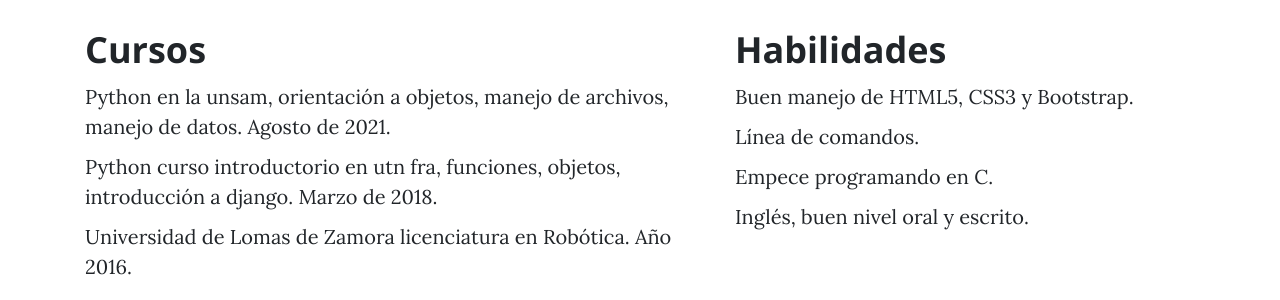
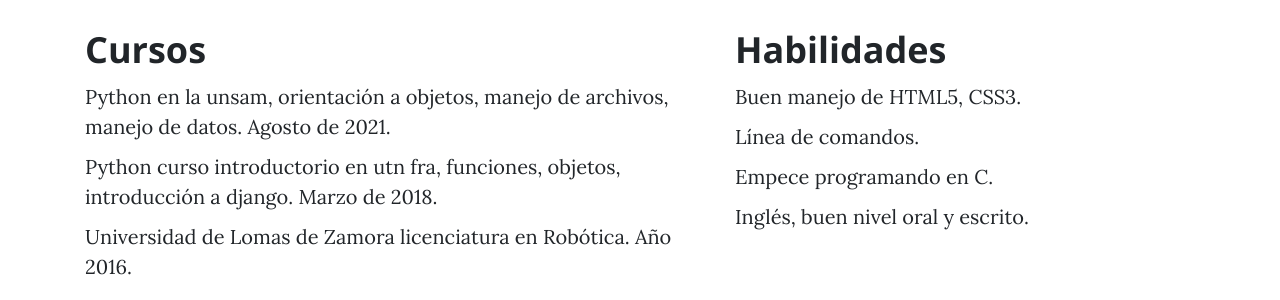
Before and after one commit to polifer27/webpersonal, a Django app: page /about-me/ in a window 1280 px wide. Shown: the part 859-1159 px from the top of the page. Run offline with Django 4.2, Linux system fonts and the light colour scheme; some libraries are stand-ins or nearby versions.

Commit message:
retocando about-me

```diff
--- a/core/templates/core/about-me.html
+++ b/core/templates/core/about-me.html
@@ -18,7 +18,7 @@
           <h2 class="section-heading">Pablo Fernández</h2>
           <p>Licenciado en Robótica y programador.</p>
           <p>Apasionado de las nuevas tecnologías, cultivo el gusto por los detalles. El código también
-             se puede ver como un arte. </p>
+             se puede ver como un arte.</p>
           <p>Linux dependiente, programo en mis ratos libres.</p>
 
         </div>
@@ -33,7 +33,7 @@
         </div>
         <div class="col-lg-14 col-md-16">
         <h2 class="section-heading">Habilidades</h2>
-          <p>Buen manejo de HTML5, CSS3 y Bootstrap.</p>
+          <p>Buen manejo de HTML5, CSS3.</p>
           <p>Línea de comandos.</p>
           <p>Empece programando en C.</p>
           <p>Inglés, buen nivel oral y escrito.</p>
```
